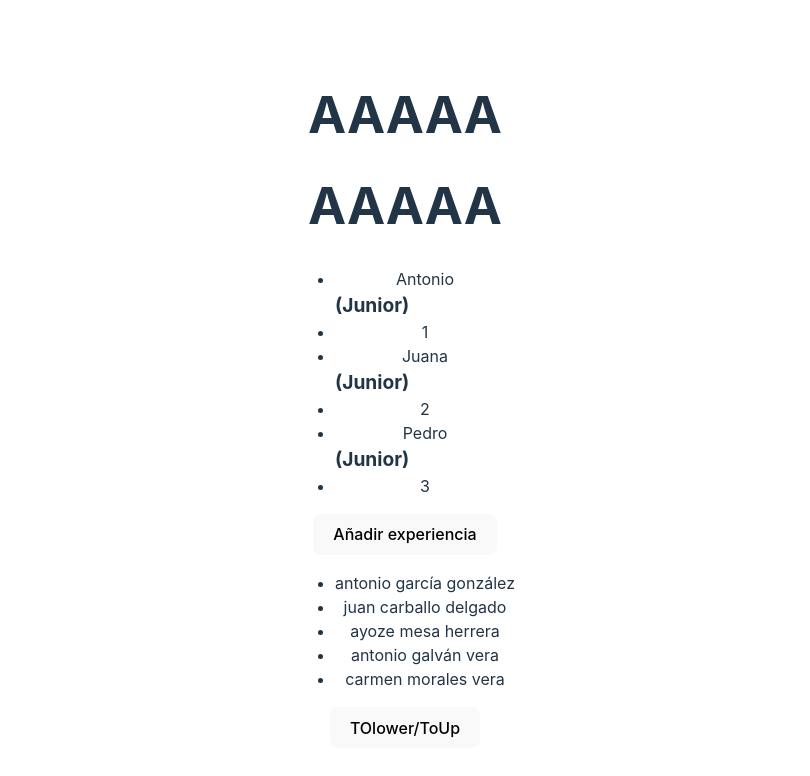
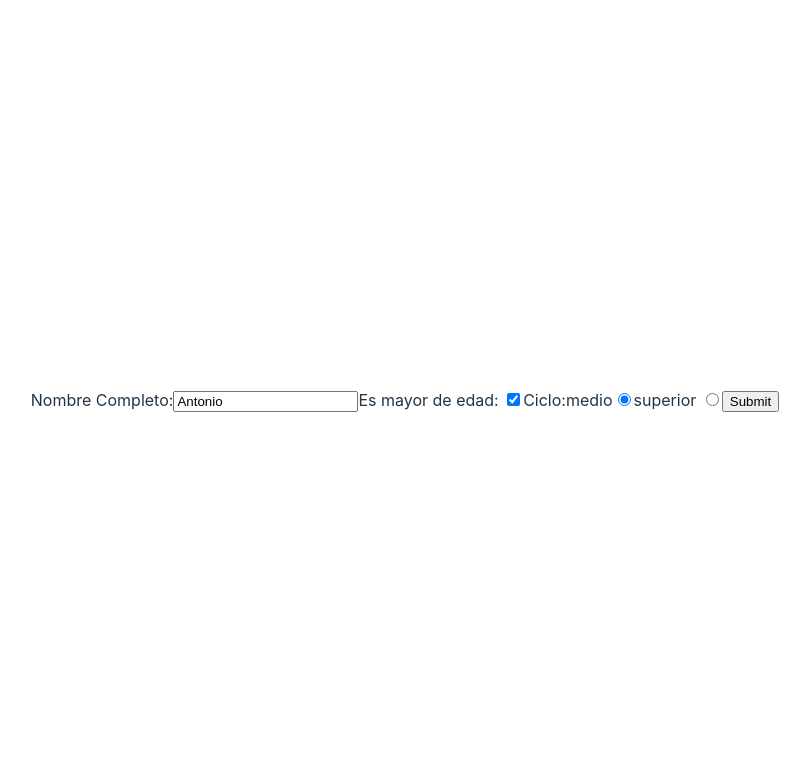
Before and after one commit to DavidKrx/DEW-React-Router, a React (Vite) app: page / in a window 1280 px wide. Shown: the top 776 px of the page, without its empty margins (235-1045 px from the left). Built offline with nearby package versions, Linux system fonts and the light colour scheme.

Commit message:
Mandanga Contenedor

```diff
--- a/src/App.jsx
+++ b/src/App.jsx
@@ -2,6 +2,8 @@ import './App.css'
 import ProgramadoresList from './Programadores'
 import DeportistasList from './David.jsx'
 import Header from './Header.jsx'
+//import Form from './persona.jsx'
+import Contenedor from './Contenedor.jsx'
 
 let programadores = [
   {
@@ -44,14 +46,19 @@ let deportistas=[
                             {carrera: 'mediaMaraton',tiempoEnSegundos: 5985, distanciaKm: 21}
                           ]}
 ]
-
-
+/*
+let persona =
+  {
+      nombre: 'Antonio', esMayorDeEdad: true, ciclo:'medio'
+  }
+*/
 export default function App() {
   return (
     <>
-      <Header/>
+      {/* <Header/>
       <ProgramadoresList programadores={programadores}/>
-      <DeportistasList deportistas={deportistas}/>
+      <DeportistasList deportistas={deportistas}/> */}
+      <Contenedor/>
     </>
   )
 }
--- /dev/null
+++ b/src/Contenedor.jsx
@@ -0,0 +1,23 @@
+import { useState } from "react";
+import Form from './FrmPersona'
+
+let personas=[];
+
+
+
+export default function Contenedor() {
+
+    let setPersonas;
+    [personas, setPersonas] = useState(personas);
+
+    function addPersonas(persona){
+        setPersonas((personaAntes)=> [...personaAntes, persona]);
+        console.log(personas);
+    }
+
+    return (
+      <>
+        <Form addPersona={addPersonas}/>
+      </>
+    )
+  }
--- /dev/null
+++ b/src/FrmPersona.jsx
@@ -0,0 +1,46 @@
+import { useState } from "react";
+import PropTypes from "prop-types";
+
+
+export default function Form({addPersona}) {
+
+    const unaPersona =
+    {
+        nombre: 'Antonio', esMayorDeEdad: true, ciclo:'medio'
+    }
+
+    let setNombre, setMayorEdad, setCiclo;
+    [unaPersona.nombre,setNombre]= useState(unaPersona.nombre);
+    [unaPersona.esMayorDeEdad,setMayorEdad]= useState(unaPersona.esMayorDeEdad);
+    [unaPersona.ciclo,setCiclo]= useState(unaPersona.ciclo);
+
+    return (
+    <>
+      <form action="" onSubmit={(e)=>{
+            e.preventDefault();
+            addPersona(unaPersona);}} >
+        <label htmlFor="nombre">Nombre Completo:</label>
+        <input type="text" name="nombre" id="nombre" value={unaPersona.nombre} checked={unaPersona.nombre} onChange={(e)=>{setNombre(e.target.value);}}/>
+        <label htmlFor="mayor-edad">Es mayor de edad: </label>
+        <input type="checkbox" name="mayor-edad" id="mayor-edad" checked={unaPersona.esMayorDeEdad} onChange={(e)=>{setMayorEdad(e.target.checked);}}/>
+
+        <span>Ciclo:</span>
+
+        <label htmlFor="ciclo-medio">medio</label>
+        <input type="radio" name="ciclo" id="ciclo-medio" value='medio' checked={unaPersona.ciclo=='medio'} onChange={(e)=>{setCiclo(e.target.value);}}/>
+        <label htmlFor="ciclo-superior">superior </label>
+        <input type="radio" name="ciclo" id="ciclo-superior" value='superior' checked={unaPersona.ciclo=='superior'} onChange={(e)=>{setCiclo(e.target.value);} }/>
+
+        <input type="Submit"/>
+      </form>
+    </>
+    )
+}
+
+
+Form.propTypes={
+    unaPersona:PropTypes.shape({
+        nombre: PropTypes.string.isRequired,
+        esMayorDeEdad: PropTypes.bool,
+        ciclo: PropTypes.string.isRequired,
+      })};
```
